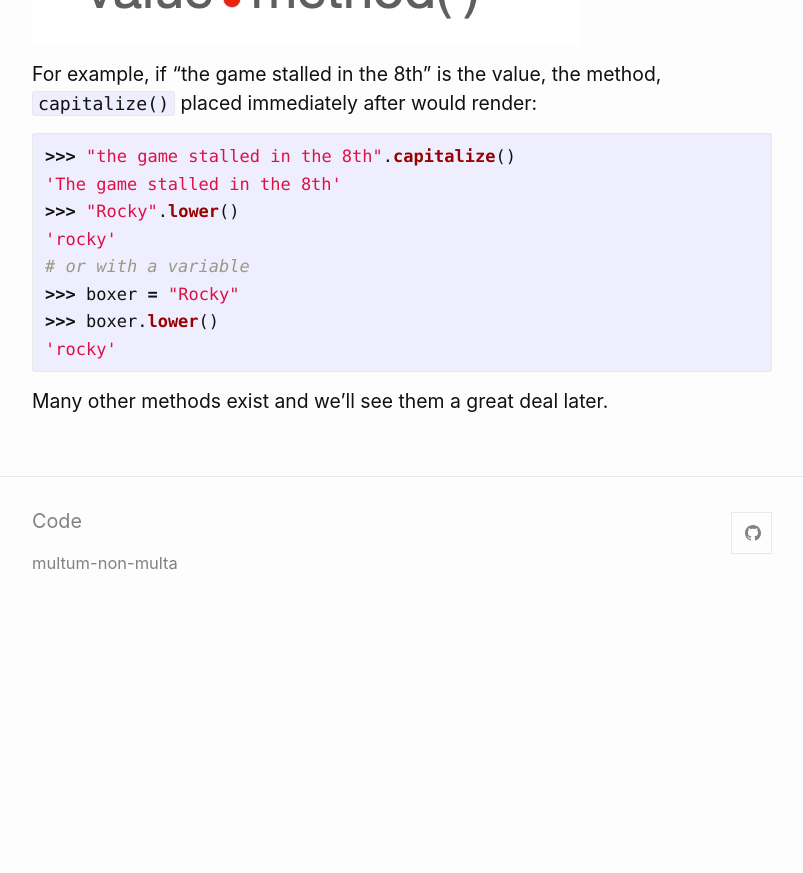
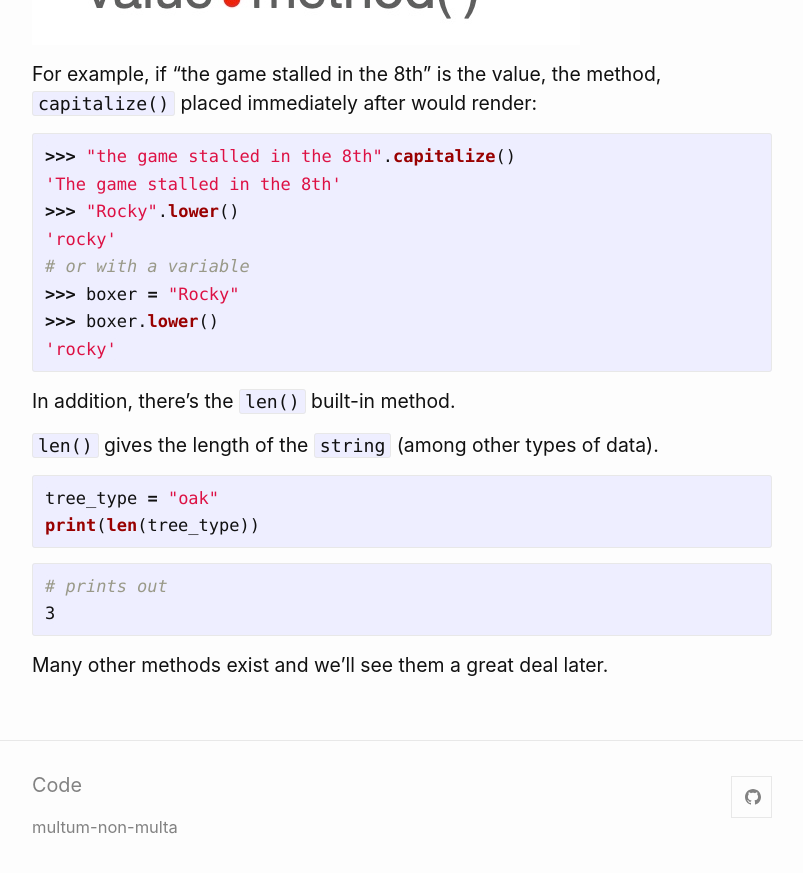
Before and after one commit to multum-non-multa/code, a Jekyll site: the page built from _posts/2021-08-31-variables-string-methods-functions.md, in a window 1280 px wide and 900 px high, scrolled down 9709 px. Shown: the top 873 px of the window, without its empty margins (238-1041 px from the left). Built offline with Jekyll 4.4.1, drawn with Linux system fonts in a browser that asks for light colours; before the commit the page ends 10345 px from its top, so only the background shows below that.

Commit message:
add len method to string variables post

````diff
--- a/_posts/2021-08-31-variables-string-methods-functions.md
+++ b/_posts/2021-08-31-variables-string-methods-functions.md
@@ -328,4 +328,18 @@ For example, if "the game stalled in the 8th" is the value, the method, `capital
 'rocky'
 ```
 
+In addition, there's the `len()` built-in method.
+
+`len()` gives the length of the `string` (among other types of data).
+
+```python
+tree_type = "oak"
+print(len(tree_type))
+```
+
+```bash
+# prints out
+3
+```
+
 Many other methods exist and we'll see them a great deal later.
````
Also changed, not shown: 1 other file.
